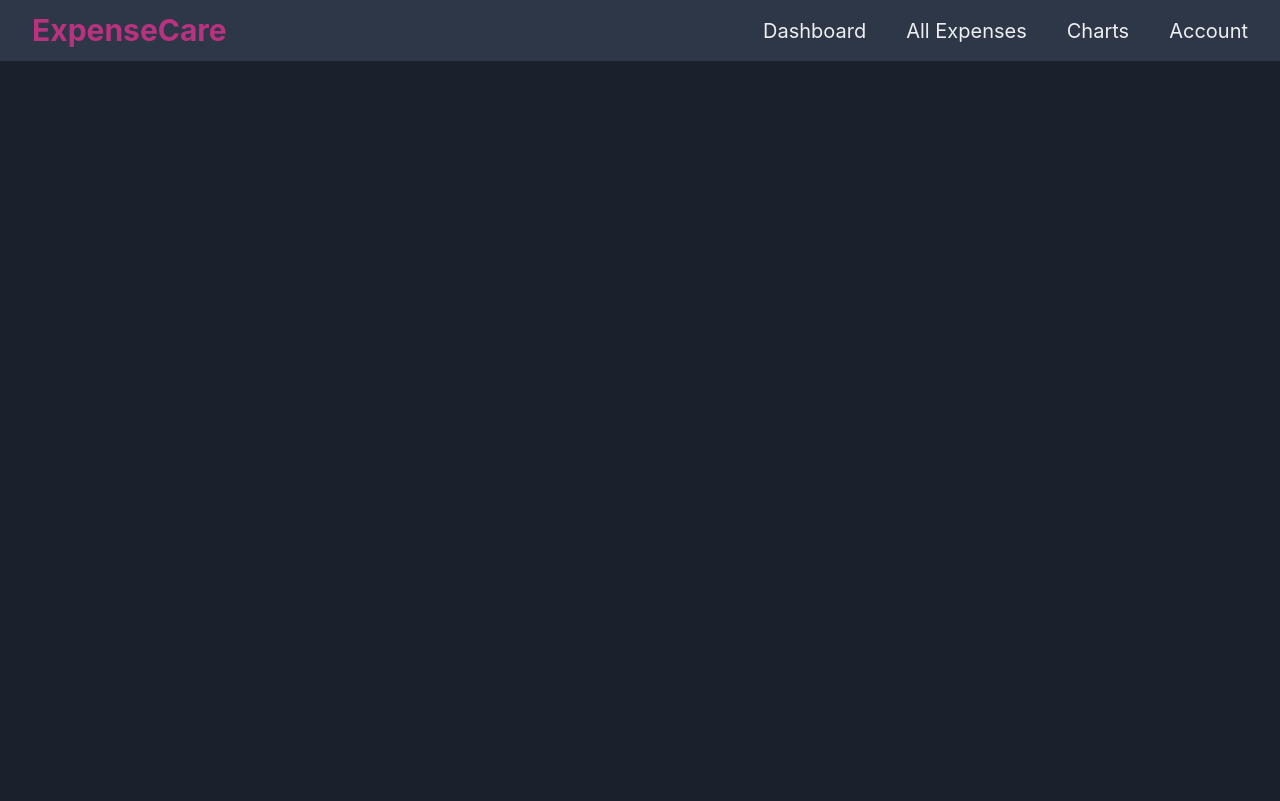
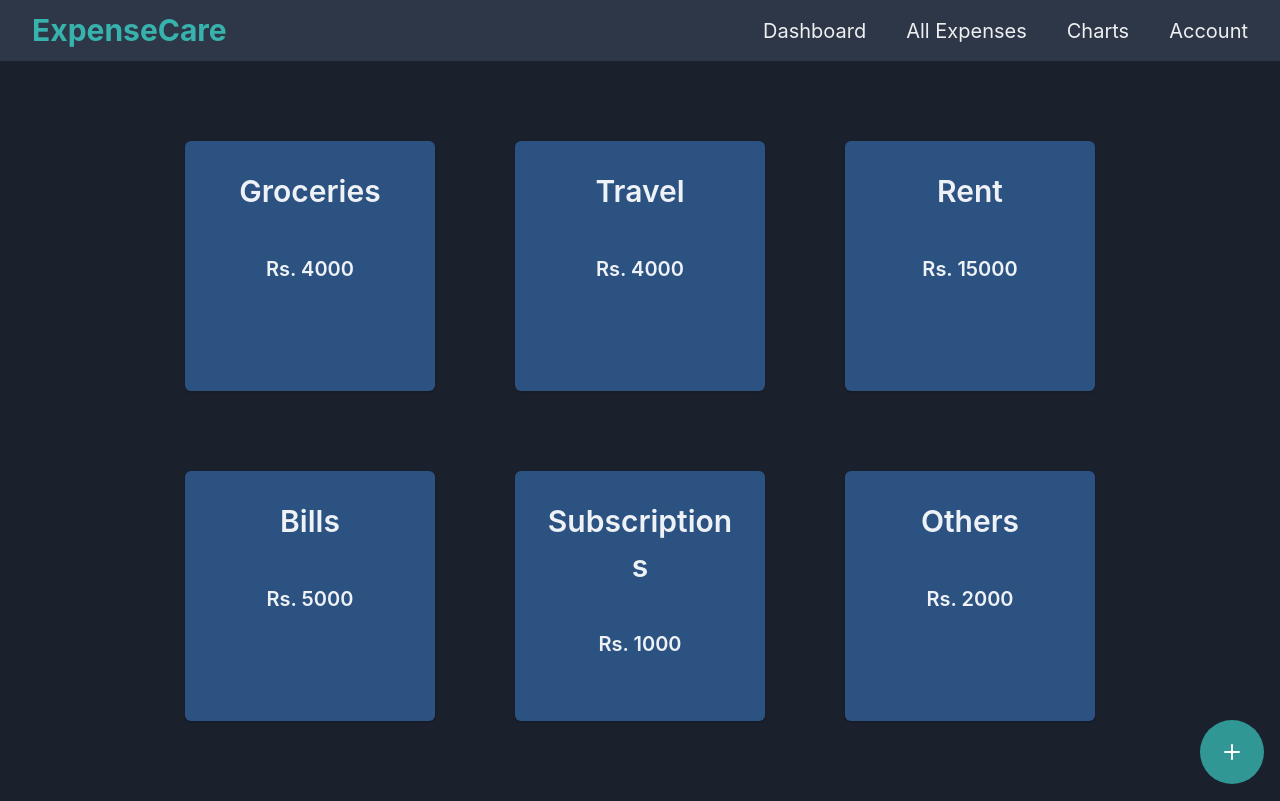
Before and after one commit to hareeshbabu82ns/ExpenseCare, a React (Vite) app: page /dashboard in a window 1280 px wide. Built offline with nearby package versions, Linux system fonts and the light colour scheme.

Commit message:
expense cards designed

```diff
--- a/package.json
+++ b/package.json
@@ -10,6 +10,7 @@
     "preview": "vite preview"
   },
   "dependencies": {
+    "@chakra-ui/icons": "^2.0.19",
     "@chakra-ui/react": "^2.6.1",
     "@emotion/react": "^11.11.0",
     "@emotion/styled": "^11.11.0",
--- /dev/null
+++ b/src/components/ExpenseCard.jsx
@@ -0,0 +1,48 @@
+import {
+  Box,
+  Button,
+  Card,
+  CardBody,
+  CardFooter,
+  CardHeader,
+  Fade,
+  useDisclosure,
+} from "@chakra-ui/react";
+import React, { useState } from "react";
+
+function ExpenseCard({ name, totalExpense }) {
+  const [hover, setHover] = useState(false);
+
+  return (
+    <Card
+      h={"250px"}
+      w={"250px"}
+      bgColor={"blue.700"}
+      textAlign={"center"}
+      color={"text"}
+      p={2}
+      variant={"elevated"}
+      onMouseEnter={() => setHover(true)}
+      onMouseLeave={() => setHover(false)}
+    >
+      <CardHeader fontSize={"3xl"} fontWeight={"semibold"}>
+        {name}
+      </CardHeader>
+      <CardBody fontSize={"xl"} fontWeight={"semibold"}>
+        Rs. {totalExpense}
+      </CardBody>
+      <CardFooter>
+        <Button
+          colorScheme="pink"
+          mx={"auto"}
+          w={"200px"}
+          display={hover ? "block" : "none"}
+        >
+          Add expense
+        </Button>
+      </CardFooter>
+    </Card>
+  );
+}
+
+export default ExpenseCard;
--- a/src/components/Header.jsx
+++ b/src/components/Header.jsx
@@ -20,7 +20,7 @@ function Header() {
       bgColor={"lightgray"}
     >
       <Flex>
-        <Text fontSize={"3xl"} fontWeight={"bold"} color={"primary"}>
+        <Text fontSize={"3xl"} fontWeight={"bold"} color={"teal.400"}>
           ExpenseCare
         </Text>
       </Flex>
--- a/src/pages/Dashboard.jsx
+++ b/src/pages/Dashboard.jsx
@@ -1,10 +1,49 @@
 import React from "react";
 import Header from "../components/Header";
+import { Card, Flex, IconButton } from "@chakra-ui/react";
+import ExpenseCard from "../components/ExpenseCard";
+import { wrap } from "framer-motion";
+import { AddIcon } from "@chakra-ui/icons";
+
+const categories = [
+  { name: "Groceries", totalExpense: 4000 },
+  { name: "Travel", totalExpense: 4000 },
+  { name: "Rent", totalExpense: 15000 },
+  { name: "Bills", totalExpense: 5000 },
+  { name: "Subscriptions", totalExpense: 1000 },
+  { name: "Others", totalExpense: 2000 },
+];
 
 function Dashboard() {
   return (
     <>
       <Header />
+      <Flex
+        p={20}
+        gap={20}
+        flexWrap={wrap}
+        flexFlow={"wrap"}
+        alignItems={"center"}
+        justifyContent={"center"}
+      >
+        {categories.map((category) => (
+          <ExpenseCard
+            name={category.name}
+            totalExpense={category.totalExpense}
+          />
+        ))}
+      </Flex>
+      <IconButton
+        rounded={"full"}
+        h={"4rem"}
+        w={"4rem"}
+        position={"fixed"}
+        bottom={"1rem"}
+        right={"1rem"}
+        colorScheme="teal"
+      >
+        <AddIcon />
+      </IconButton>
     </>
   );
 }
```
Also changed, not shown: 1 other file (tests, documents, lock files or other folders).
